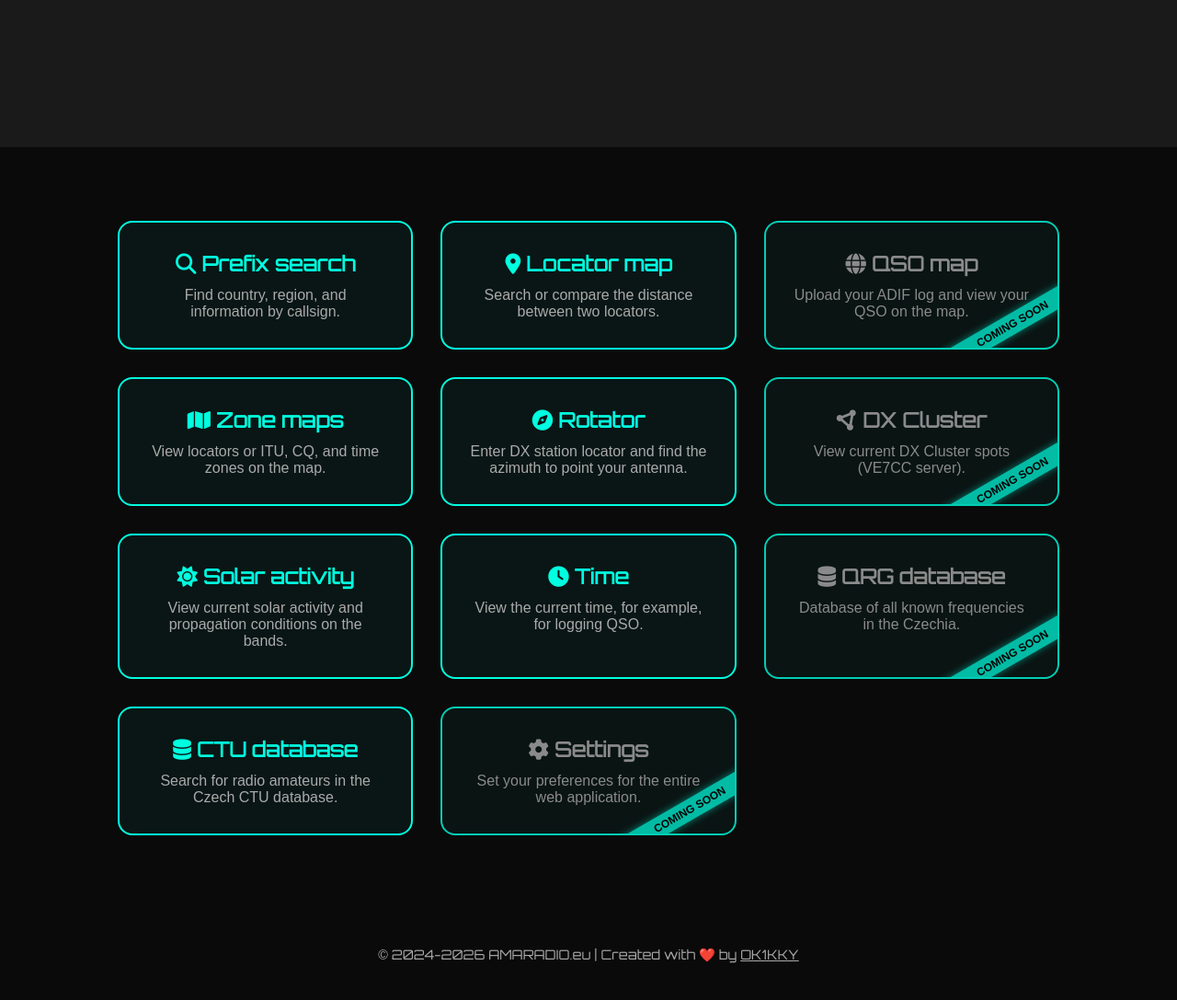
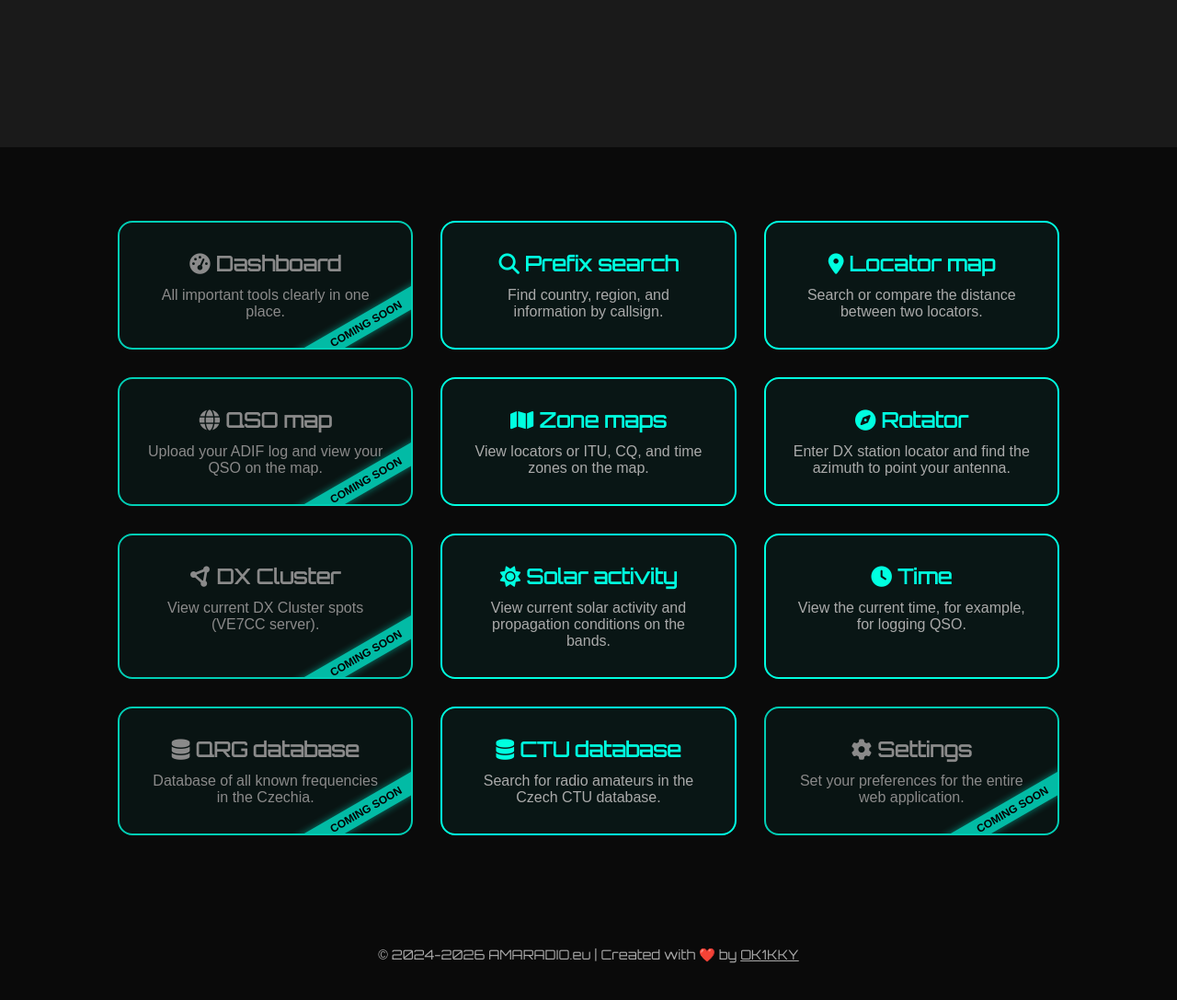
Before and after one commit to ondrahladik/AmaRadio.eu, a PHP site: page / in a window 1280 px wide. Shown: the part 640-1727 px from the top of the page at 92% size. Run offline with PHP 8.4, Linux system fonts and the light colour scheme.

Commit message:
Add dashboard tile and translations
Introduce a Dashboard placeholder in the tools grid and add localization strings for Czech and English. Adds 'dashboard' and 'dashboard-title' entries to assets/lang/cs.php and assets/lang/en.php, and inserts a disabled tool block in index.php that shows the dashboard label, title, icon, and a coming-soon tooltip.

```diff
--- a/assets/lang/cs.php
+++ b/assets/lang/cs.php
@@ -14,6 +14,8 @@
     // Index
     'description' => 'Moderní nástroje pro radioamatéry.',
     'show-tools' => 'Zobrazit nástroje',
+    'dashboard' => 'Dashboard',
+    'dashboard-title' => 'Všechny důležité nástroje přehledně na jednom místě.',
     'prefix-search' => 'Prefix vyhledávač',
     'prefix-title' => 'Zjisti stát, region a informace podle volacího znaku.',
     'locator-map' => 'Lokátorová mapa',
--- a/assets/lang/en.php
+++ b/assets/lang/en.php
@@ -14,6 +14,8 @@
     // Index
     'description' => 'Modern tools for radio amateurs.',
     'show-tools' => 'Show tools',
+    'dashboard' => 'Dashboard',
+    'dashboard-title' => ' All important tools clearly in one place.',
     'prefix-search' => 'Prefix search',
     'prefix-title' => 'Find country, region, and information by callsign.',
     'locator-map' => 'Locator map',
--- a/index.php
+++ b/index.php
@@ -30,6 +30,10 @@
 
   <div class="section" id="tools">
     <div class="tools-grid">
+      <a class="tool-block disabled" data-coming="<?= $text['coming-soon'] ?>">
+        <h1><i class="fas fa-tachometer-alt"></i> <?= $text['dashboard'] ?></h1>
+        <p><?= $text['dashboard-title'] ?></p>
+      </a>
       <a href="/prefix" class="tool-block">
         <h1><i class="fas fa-search"></i> <?= $text['prefix-search'] ?></h1>
         <p><?= $text['prefix-title'] ?></p>
```
